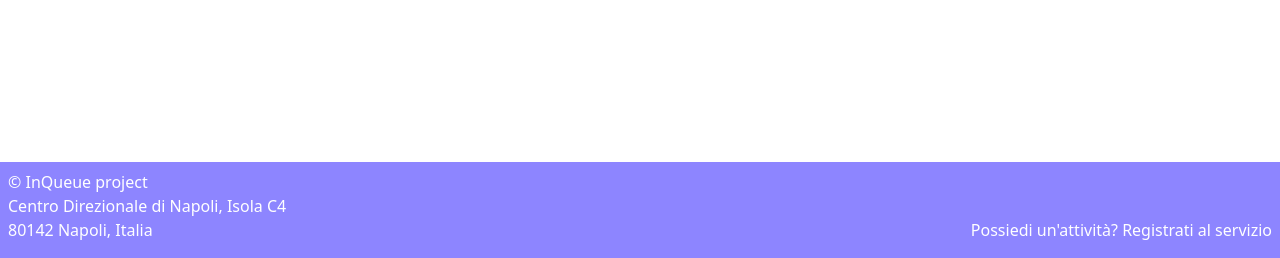
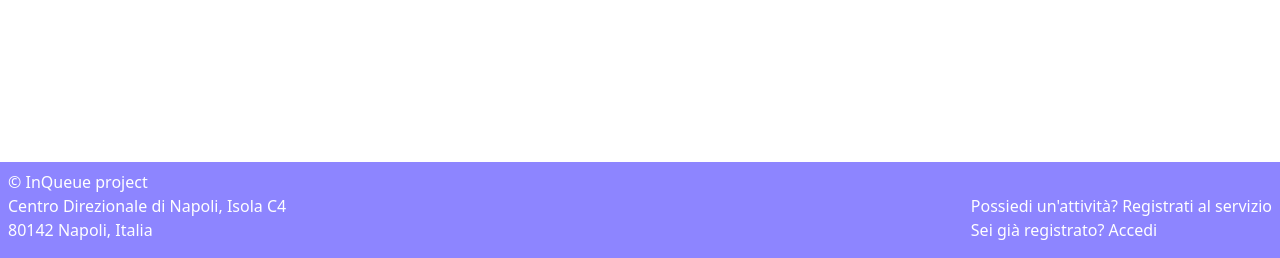
Before and after one commit to frncp/InQueue, a Flask app: page /test/ in a window 1280 px wide. Shown: the part 699-957 px from the top of the page. Run offline with Flask 2, Linux system fonts and the light colour scheme; some libraries are stand-ins or nearby versions.

Commit message:
business login in footer

```diff
--- a/templates/base.html
+++ b/templates/base.html
@@ -46,7 +46,8 @@
         </div>
 
         <div>
-            <a class="text-decoration-none text-white" href="/partner">Possiedi un'attività? Registrati al servizio</a>
+            <a class="text-decoration-none text-white" href="/partner">Possiedi un'attività? Registrati al servizio</a><br>
+            <a class="text-decoration-none text-white" href="/login">Sei già registrato? Accedi</a>
         </div>
     </div>
 </footer>
```
